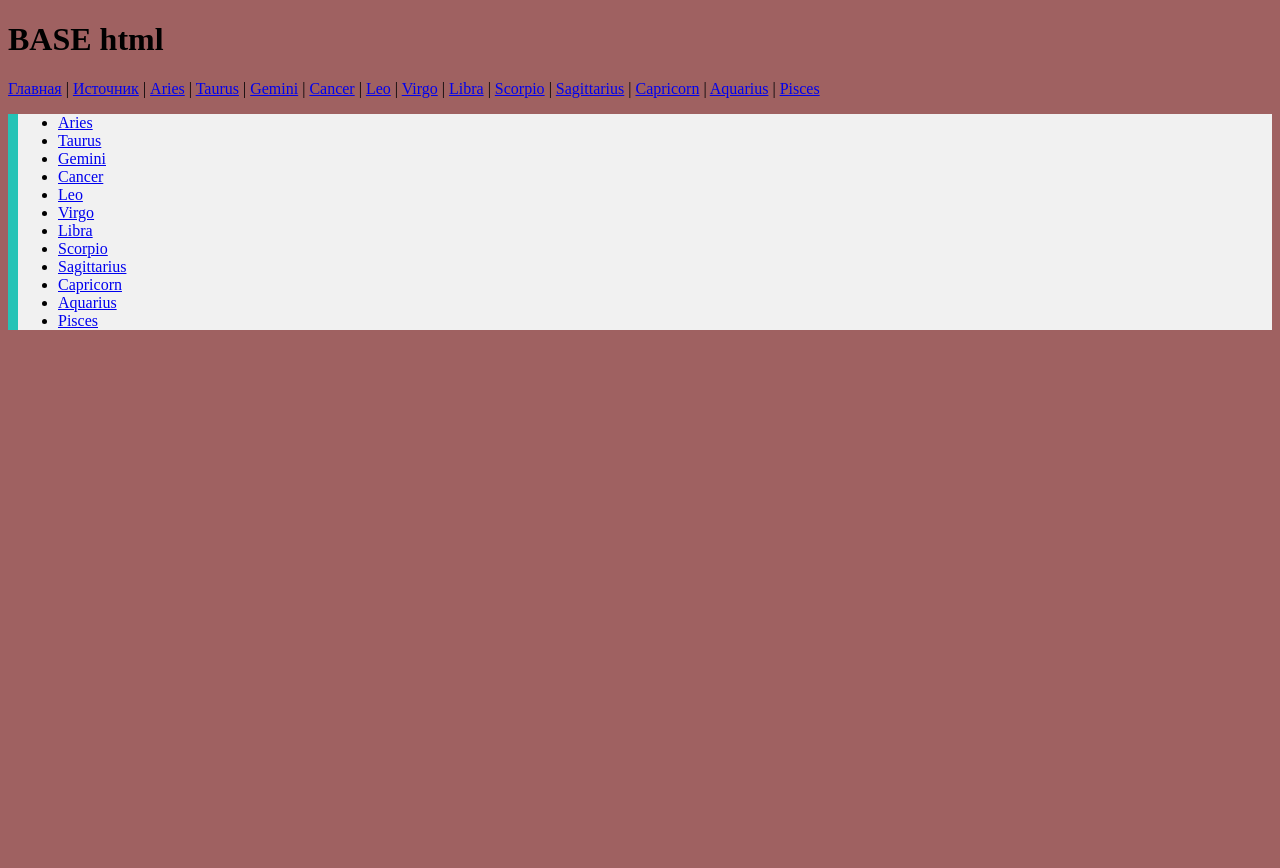
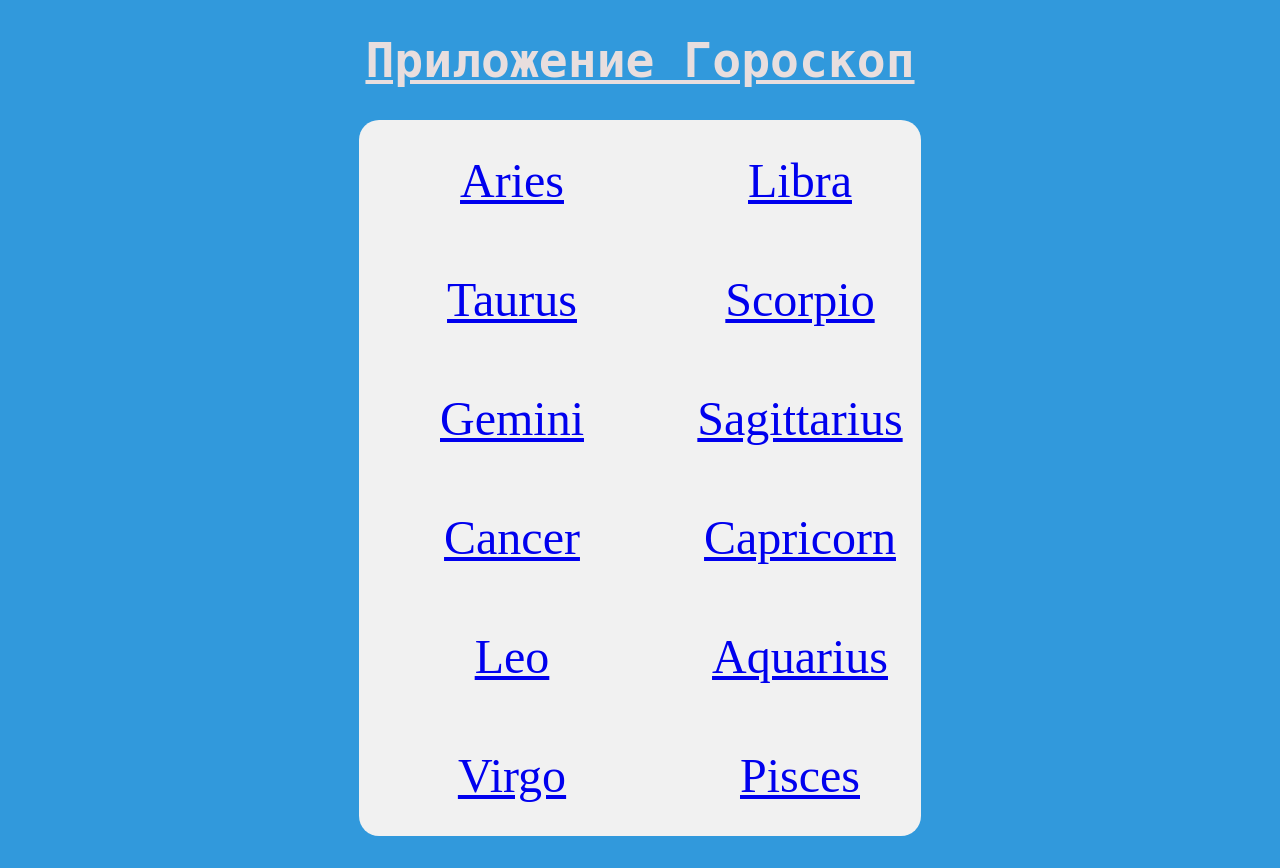
Before and after one commit to musecollaboration/my_page, a Django app: page /horoscope/ in a window 1280 px wide. Before the commit the page ends 330 px from the top, so only its background shows below. Run offline with Django 5.2, Linux system fonts and the light colour scheme.

Commit message:
Добавил scc стили в проект horoscope

```diff
--- a/horoscope/static/horoscope/css/index.css
+++ b/horoscope/static/horoscope/css/index.css
@@ -1,4 +1,32 @@
 ul {
-    border-left: 10px solid rgb(37, 195, 182);
-    background-color: #f1f1f1;
+  -webkit-column-count: 2;
+  -moz-column-count: 2;
+  column-count: 2;
+  list-style-type: none;
+  background-color: #f1f1f1;
+  width: 90%;
+  max-width: 35rem;
+  border-radius: 20px;
+  margin: 2rem auto;
+  padding: 1px;
 }
+
+ul li {
+  text-align: center;
+  width: 100%;
+  font-size: 3rem;
+  padding: 2rem 1rem;
+}
+
+ul a:hover,
+ul a:active {
+  color: #eca8b5;
+}
+
+h1 {
+  color: #e8dede;
+  text-align: center;
+  font-family: "Andale Mono", AndaleMono, monospace;
+  font-size: 48px;
+  text-decoration: underline;
+}
--- a/horoscope/templates/horoscope/index.html
+++ b/horoscope/templates/horoscope/index.html
@@ -11,7 +11,7 @@
 {% endblock %}
 
 {% block content %}
-  {% include 'include/navbar.html' %}
+  <h1>Приложение Гороскоп</h1>
   <ul>
     {% for zodiac in zodiacs %}
       <li>
--- a/horoscope/templates/horoscope/info_zodiac.html
+++ b/horoscope/templates/horoscope/info_zodiac.html
@@ -12,6 +12,7 @@
 
 {% block content %}
   {% include 'include/navbar.html' %}
+  <h1>{{ sing_name }}</h1>
   {% if discription is None %}
     <h2>Неправильный знак зодиака - {{ sing|upper }}</h2>
   {% else %}
--- a/horoscope/templates/include/navbar.html
+++ b/horoscope/templates/include/navbar.html
@@ -1,7 +1,7 @@
 <nav>
-  <a href="{% url 'horoscope-index' %}">Главная</a> |
+  <a href="{% url 'horoscope-index' %}">Главная</a>
   <a href="https://www.homeenglish.ru/OtherGoroscop.htm">Источник</a>
   {% for zodiac in zodiacs %}
-    | <a href="{% url 'horoscope-name' sign_zodiac=zodiac %}">{{ zodiac|title }}</a>
+    <a href="{% url 'horoscope-name' sign_zodiac=zodiac %}">{{ zodiac|title }}</a>
   {% endfor %}
 </nav>
--- a/horoscope/views.py
+++ b/horoscope/views.py
@@ -85,9 +85,12 @@ def get_info_type_element(request, element):
 def get_info_about_sing_zodiac(request, sign_zodiac: str):
     """Информация о знаках зодиака"""
     discription = dict_zodiac.get(sign_zodiac)
+    zodiacs = list(dict_zodiac)
     context = {
         "discription": discription,
         "sing": sign_zodiac,
+        'sing_name':discription.split()[0],
+        'zodiacs': zodiacs
     }
 
     return render(request, "horoscope/info_zodiac.html", context=context)
--- a/static/css/base.css
+++ b/static/css/base.css
@@ -1,3 +1,30 @@
-html{
-    background-color: rgb(159, 97, 97);
+html {
+  background-color: #3199dc;
 }
+
+nav {
+  text-align: center;
+  color: white;
+  font-size: 2rem;
+  height: 100%;
+  width: 200px;
+  position: fixed;
+  z-index: 1;
+  top: 0;
+  left: 0;
+  background-color: #111;
+  overflow-x: hidden;
+  padding-top: 20px;
+}
+
+nav a {
+  color: white;
+  display: block;
+  font-size: 2rem;
+  margin: 20px;
+}
+
+nav a:hover,
+ul a:active {
+  color: #eca8b5;
+}
--- a/templates/base.html
+++ b/templates/base.html
@@ -15,7 +15,6 @@
     {% endblock %}
   </head>
   <body>
-    <h1>BASE html</h1>
     {% block content %}
 
     {% endblock %}
```
Also changed, not shown: horoscope/static/horoscope/css/info.css (+11 -1 lines).
